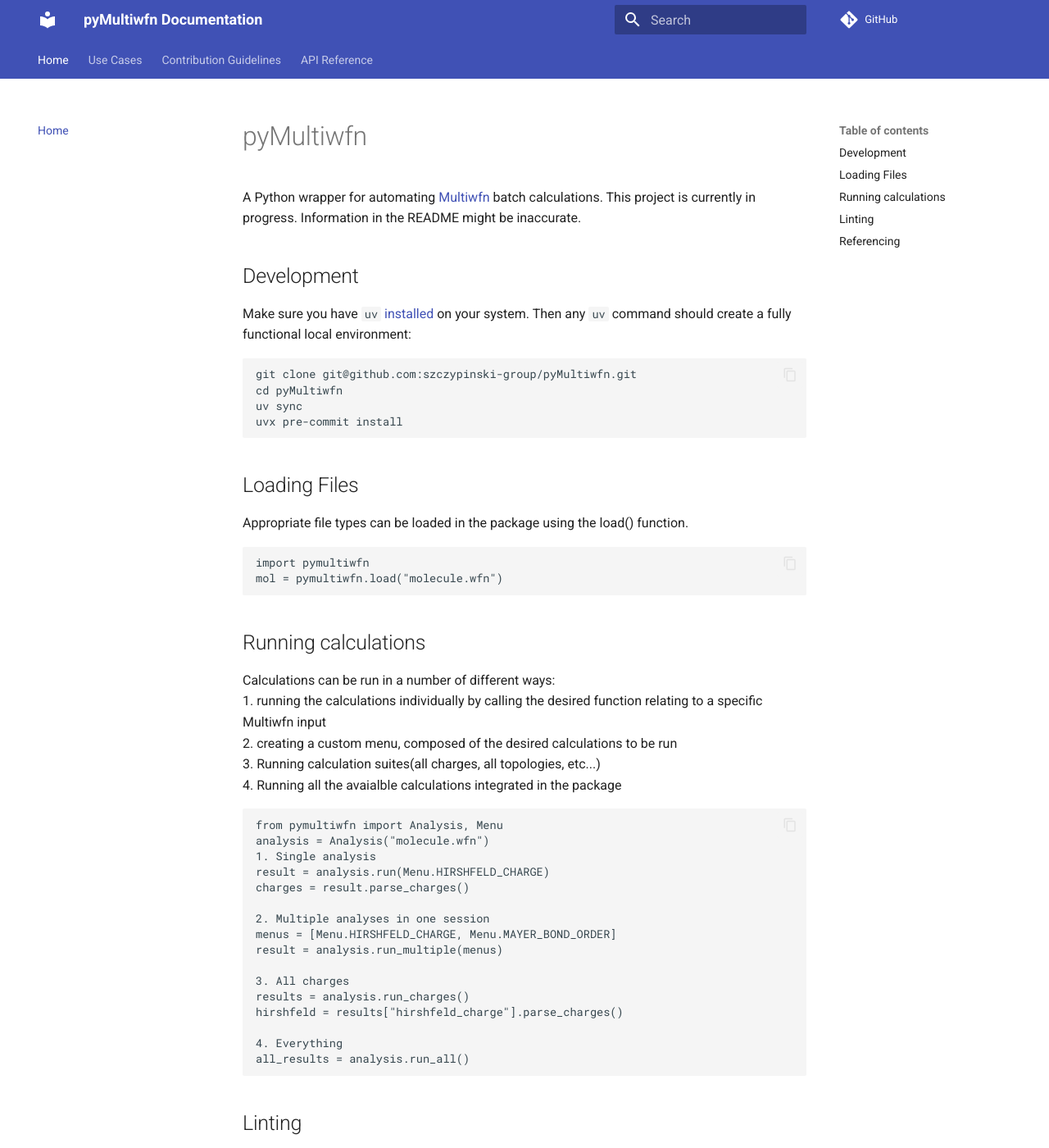
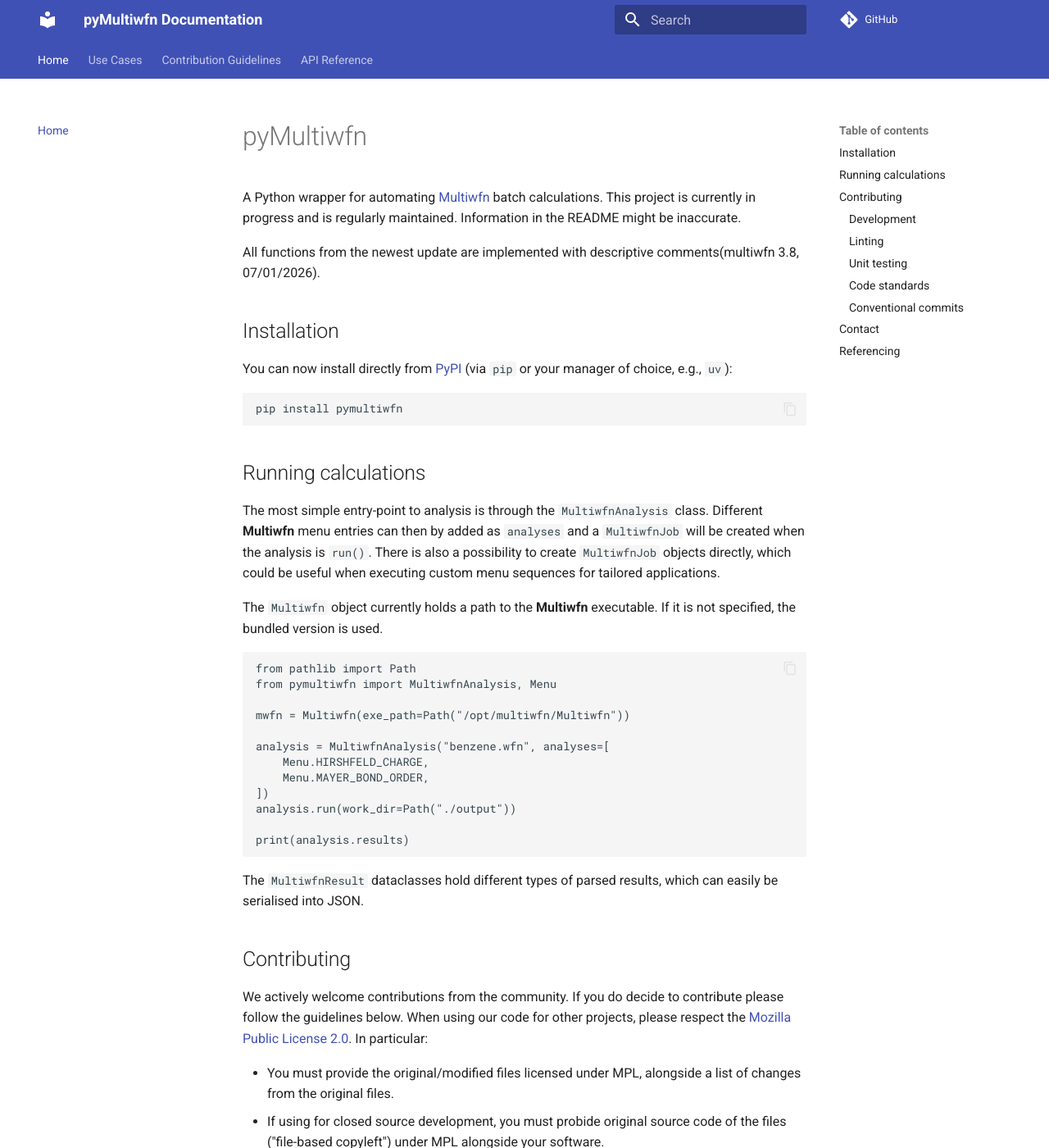
Before and after one commit to szczypinski-group/pyMultiwfn, an MkDocs documentation site: the page built from docs/index.md, in a window 1280 px wide and 1400 px high. Shown: the whole window at 82% size. Built offline with MkDocs 1.6.1 and Material for MkDocs 9.7.7, drawn with Linux system fonts in a browser that asks for light colours; comment, search, counter and statistics services are not loaded; some of the changed text lies outside the part shown.

Commit message:
docs: update use cases in README.md
The use cases now follow the new code structure. Related to #24. Also included more detailed contribution guidelines.

````diff
--- a/docs/index.md
+++ b/docs/index.md
@@ -1,9 +1,58 @@
 # pyMultiwfn
+
 A Python wrapper for automating [Multiwfn](http://sobereva.com/multiwfn/) batch calculations.
-This project is currently in progress.
+This project is currently in progress and is regularly maintained.
 Information in the README might be inaccurate.
 
-## Development
+All functions from the newest update are implemented with descriptive comments(multiwfn 3.8, 07/01/2026).
+
+## Installation
+
+You can now install directly from [PyPI](https://pypi.org/project/pymultiwfn/) (via `pip` or your manager of choice, e.g., `uv`):
+
+```
+pip install pymultiwfn
+```
+
+## Running calculations
+
+The most simple entry-point to analysis is through the `MultiwfnAnalysis` class.
+Different **Multiwfn** menu entries can then by added as `analyses` and a `MultiwfnJob` will be created when the analysis is `run()`.
+There is also a possibility to create `MultiwfnJob` objects directly, which could be useful when executing custom menu sequences for tailored applications.
+
+The `Multiwfn` object currently holds a path to the **Multiwfn** executable.
+If it is not specified, the bundled version is used.
+
+
+```python
+from pathlib import Path
+from pymultiwfn import MultiwfnAnalysis, Menu
+
+mwfn = Multiwfn(exe_path=Path("/opt/multiwfn/Multiwfn"))
+
+analysis = MultiwfnAnalysis("benzene.wfn", analyses=[
+    Menu.HIRSHFELD_CHARGE,
+    Menu.MAYER_BOND_ORDER,
+])
+analysis.run(work_dir=Path("./output"))
+
+print(analysis.results)
+```
+
+The `MultiwfnResult` dataclasses hold different types of parsed results, which can easily be serialised into JSON.
+
+## Contributing
+
+We actively welcome contributions from the community.
+If you do decide to contribute please follow the guidelines below.
+When using our code for other projects, please respect the [Mozilla Public License 2.0](https://www.mozilla.org/en-US/MPL/2.0/).
+In particular:
+
+- You must provide the original/modified files licensed under MPL, alongside a list of changes from the original files.
+- If using for closed source development, you must probide original source code of the files ("file-based copyleft") under MPL alongside your software.
+
+
+### Development
 
 Make sure you have `uv` [installed](https://docs.astral.sh/uv/getting-started/installation/) on your system.
 Then any `uv` command should create a fully functional local environment:
@@ -15,43 +64,42 @@
 uvx pre-commit install
 ```
 
-## Loading Files
-Appropriate file types can be loaded in the package using the load() function.
+### Linting
 
-```
-import pymultiwfn
-mol = pymultiwfn.load("molecule.wfn")
-```
-
-## Running calculations
-Calculations can be run in a number of different ways:
-    1. running the calculations individually by calling the desired function relating to a specific Multiwfn input
-    2. creating a custom menu, composed of the desired calculations to be run
-    3. Running calculation suites(all charges, all topologies, etc...)
-    4. Running all the avaialble calculations integrated in the package
-```
-from pymultiwfn import Analysis, Menu
-analysis = Analysis("molecule.wfn")
-1. Single analysis
-result = analysis.run(Menu.HIRSHFELD_CHARGE)
-charges = result.parse_charges()
-
-2. Multiple analyses in one session
-menus = [Menu.HIRSHFELD_CHARGE, Menu.MAYER_BOND_ORDER]
-result = analysis.run_multiple(menus)
-
-3. All charges
-results = analysis.run_charges()
-hirshfeld = results["hirshfeld_charge"].parse_charges()
-
-4. Everything
-all_results = analysis.run_all()
-```
-
-## Linting
 Default linting settings and formatting settings (using [`ruff`](https://docs.astral.sh/ruff/)) have been created within `pyproject.toml` and will
 be applied if the optional dependencies have been installed.
 
+### Unit testing
+
+We try to include positive and negative unit tests for each new function.
+Ensure the tests pass before submitting a pull request:
+
+```
+uv run pytest
+```
+
+### Code standards
+
+1. Use explicit imports wherever possible.
+2. For class and function definition/calls, split arguments into multiple lines.
+3. Always call functions with keyword arguments.
+
+### Conventional commits
+
+We try to follow the [conventional commits](https://www.conventionalcommits.org/en/v1.0.0/).
+In particular, please link to the issue that your commits are related to:
+
+> docs: update use cases in README.md
+>
+> The use cases now follow the new code structure. Related to #24.
+> Also included more detailed contribution guidelines.
+
+## Contact
+
+If you have any question or inquiries, please create a [new issue](https://github.com/szczypinski-group/pyMultiwfn/issues).
+
 ## Referencing
-If you are using this package, pelase reference:
-1. Tian Lu, J. Chem. Phys., 161, 082503 (2024) DOI: 10.1063/5.0216272
+
+If you are using this package, please reference the original Multiwfn package:
+
+1. Tian Lu, *J. Chem. Phys.*, 161, 082503 (2024) DOI: [10.1063/5.0216272](https://doi.org/10.1063/5.0216272).
````
Also changed, not shown: README.md (+56 -47 lines).
